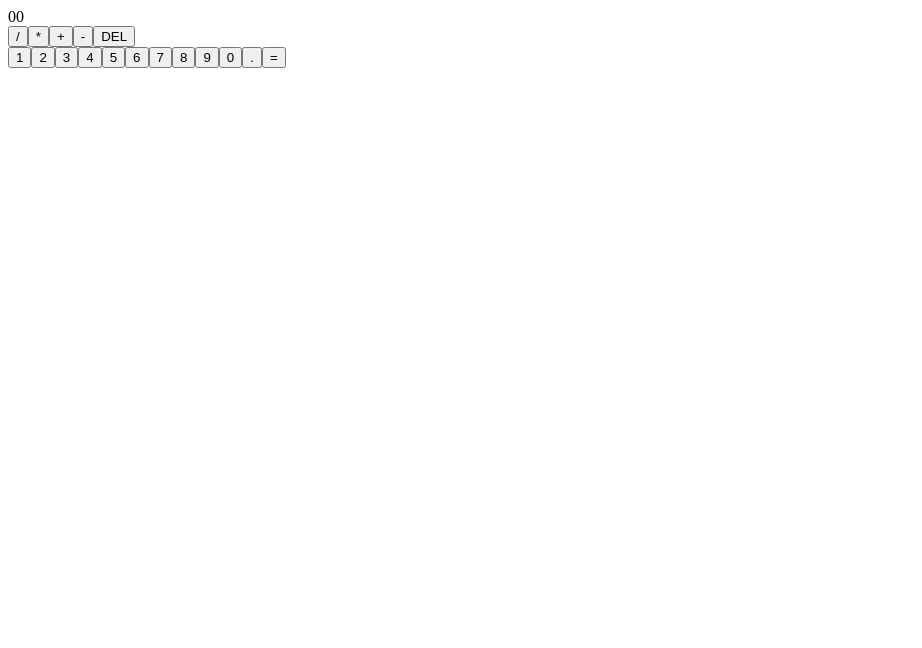
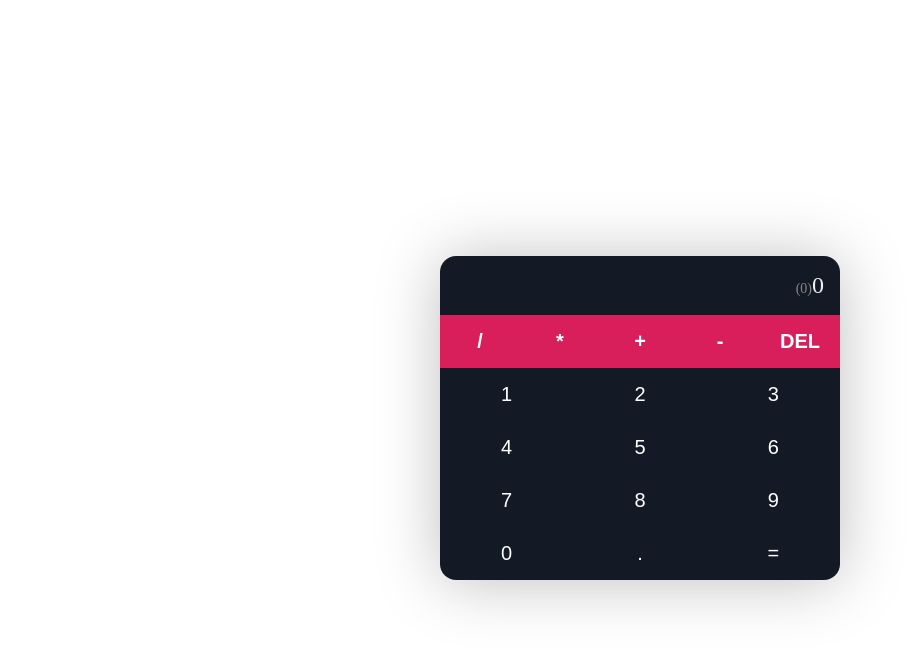
Before and after one commit to mohandand/React_Calculator, a React (Create React App) app: page / in a window 1280 px wide. Shown: the top 648 px of the page, without its empty margins (0-922 px from the left). Built offline with nearby package versions, Linux system fonts and the light colour scheme.

Commit message:
2 files modified

```diff
--- a/Components/calculator.css
+++ b/Components/calculator.css
@@ -0,0 +1,65 @@
+:root {
+  --primary: #d81e5b;
+  --secondary: #8c38ff;
+  --dark: #131a26;
+  --light: #eee;
+}
+
+.App {
+  display: flex;
+  align-items: center;
+  justify-content: center;
+  min-height: 100vh;
+  padding: 10px;
+}
+
+.container {
+  width: 100%;
+  max-width: 400px;
+  background-color: #fff;
+  border-radius: 16px;
+  overflow: hidden;
+  box-shadow: 0px 2px 64px rgba(0, 0, 0, 0.25);
+}
+.display {
+  padding: 16px;
+  text-align: right;
+  background-color: var(--dark);
+  color: var(--light);
+  font-size: 24px;
+  font-weight: 300;
+}
+.display span {
+  font-size: 14px;
+  color: #888;
+}
+button {
+  appearance: none;
+  border: none;
+  outline: none;
+  font-size: 20px;
+  padding: 15px;
+  cursor: pointer;
+  transition: 0.4s;
+  color: #fff;
+}
+button:hover {
+  opacity: 0.9;
+}
+.operators {
+  display: flex;
+}
+.operators button {
+  flex: 1 1 0%;
+  background-color: var(--primary);
+  font-weight: 700;
+}
+.digits {
+  display: flex;
+  flex-wrap: wrap;
+}
+.digits button {
+  flex: 1 1 33.33%;
+  max-width: 33.33%;
+  background-color: var(--dark);
+}
--- a/Components/calculator.js
+++ b/Components/calculator.js
@@ -11,9 +11,10 @@
   }
 
   return (
+    <div className="App">
       <div className="container">
         <div className="display">
-        <span>0</span>0
+          <span>(0)</span>0
         </div>
         <div className="operators">
           <button>/</button>
@@ -30,5 +31,6 @@
           <button>=</button>
         </div>
       </div>
+    </div>
   );
 }
```
Lines whose indentation alone changed are shown as unchanged.
